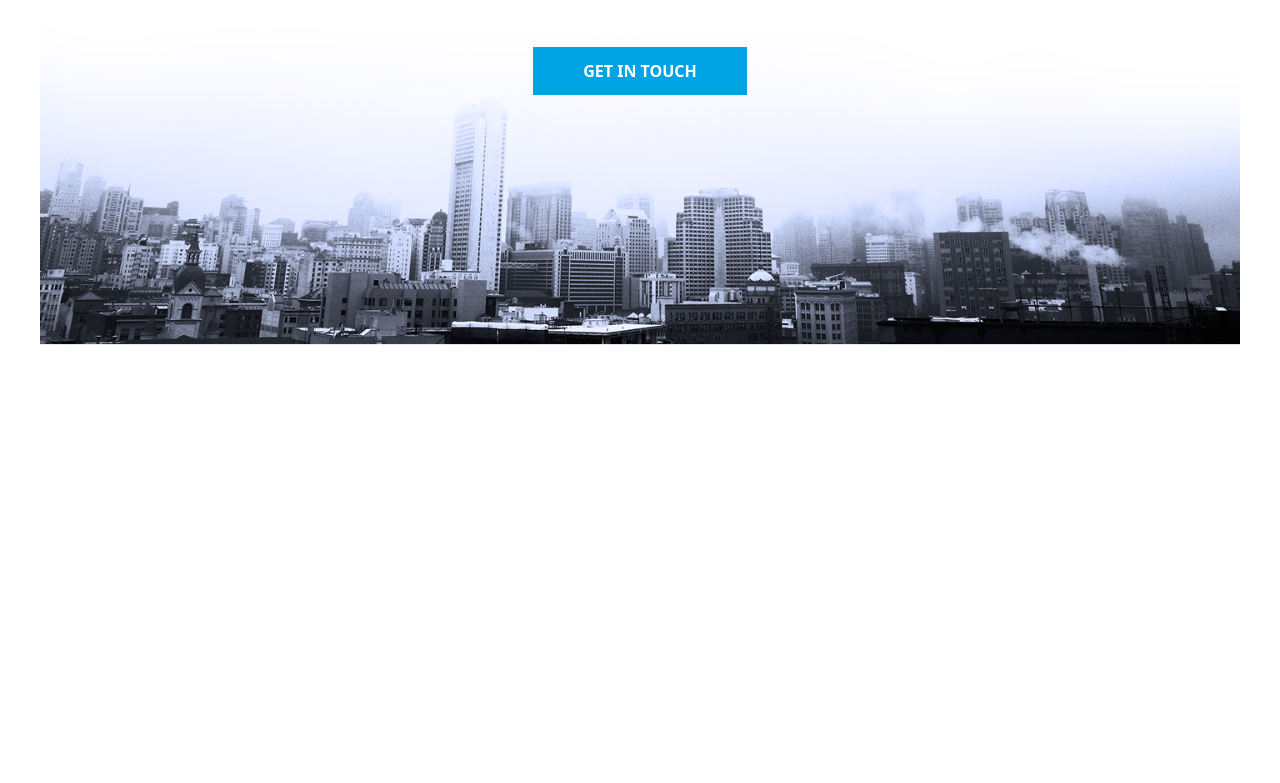
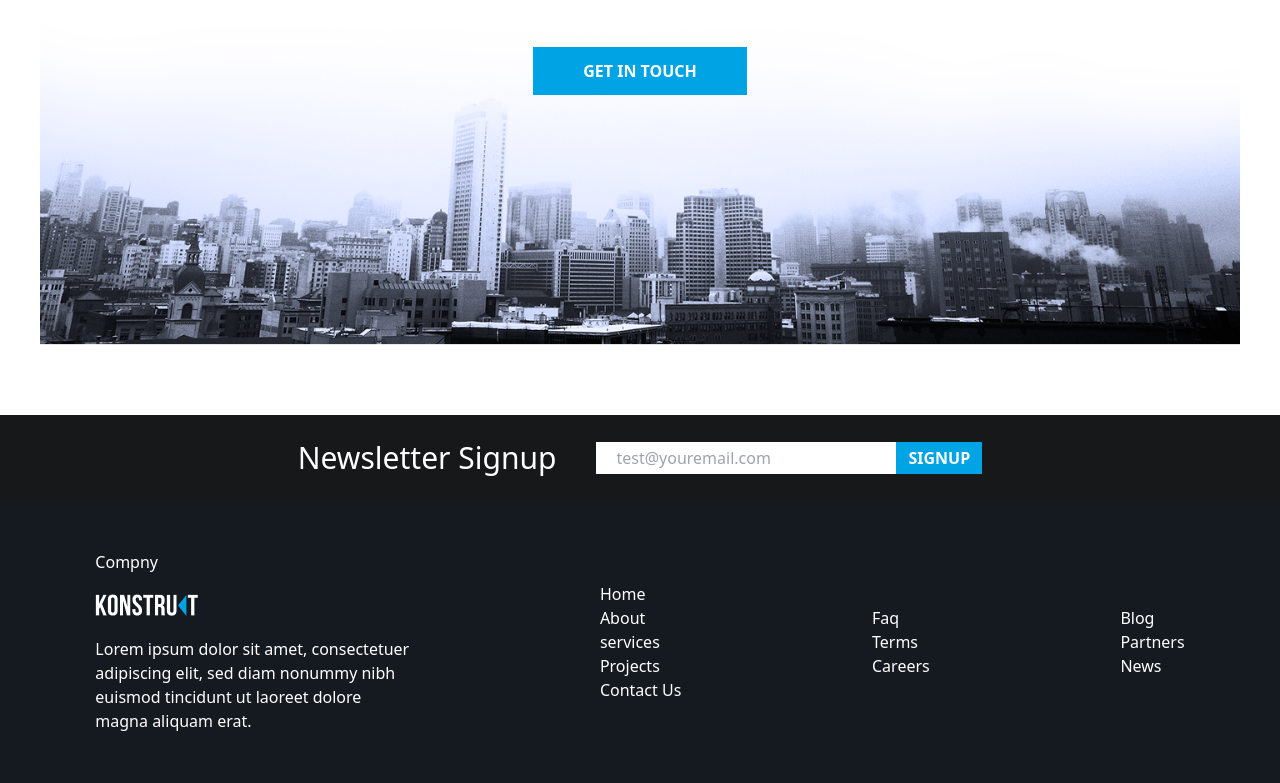
Before and after one commit to hakimovvvm/home-work-2, a website: page src/index.html in a window 1280 px wide. Shown: the part 2461-3244 px from the top of the page. Before the commit the page ends 2806 px from the top, so only its background shows below. Drawn offline with Linux system fonts and the light colour scheme; files whose address does not match are found by name.

Commit message:
add footer

```diff
--- a/src/index.html
+++ b/src/index.html
@@ -116,7 +116,47 @@
 
     </main>
 
+    <footer class="bg-[#171819] text-white flex justify-center mt-[240px] py-5 gap-10 items-center">
+        <h1 class="text-[30px]">Newsletter Signup</h1>
 
+        <div class="bg-[aqua] flex gap-0">
+            <input type="email" placeholder="test@youremail.com" class="py-1 w-[300px] pl-5"> <button
+                class="bg-[#00A4E5] py-1 font-bold px-3">SIGNUP</button>
+        </div>
+    </footer>
+
+    <div class="main bg-[#141A20] text-white flex justify-around items-center py-[50px]">
+
+        <div class="left">
+            <h2>Compny</h2>
+
+            <img src="./projeco-logo.png" alt="" class="my-5">
+
+            <p>Lorem ipsum dolor sit amet, consectetuer <br> adipiscing elit, sed diam nonummy nibh <br> euismod tincidunt ut
+                laoreet dolore <br> magna aliquam erat.</p>
+        </div>
+
+        <ul>
+            <li>Home</li>
+            <li>About</li>
+            <li>services</li>
+            <li>Projects</li>
+            <li>Contact Us</li>
+        </ul>
+
+        <ul>
+            <li>Faq</li>
+            <li>Terms</li>
+            <li>Careers</li>
+        </ul>
+
+        <ul>
+            <li>Blog</li>
+            <li>Partners</li>
+            <li>News</li>
+        </ul>
+
+    </div>
 
 </body>
 
```
